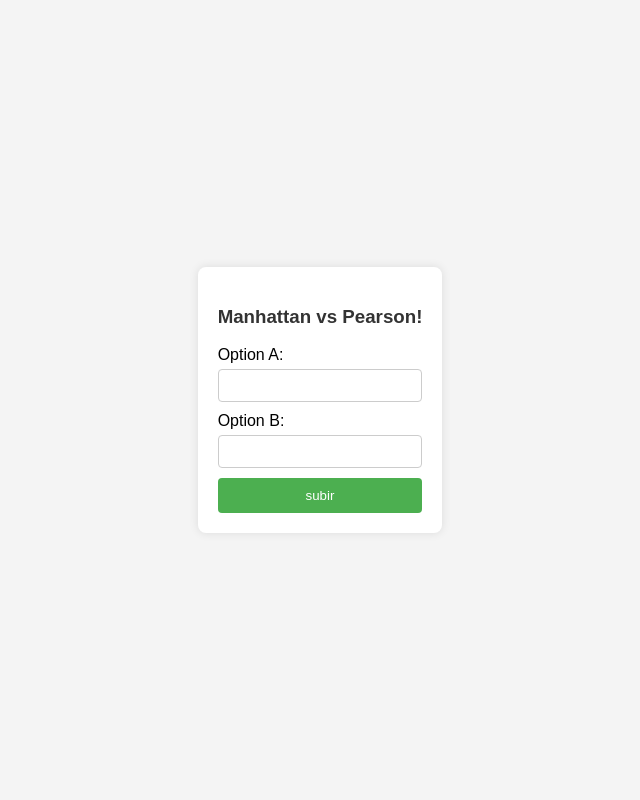
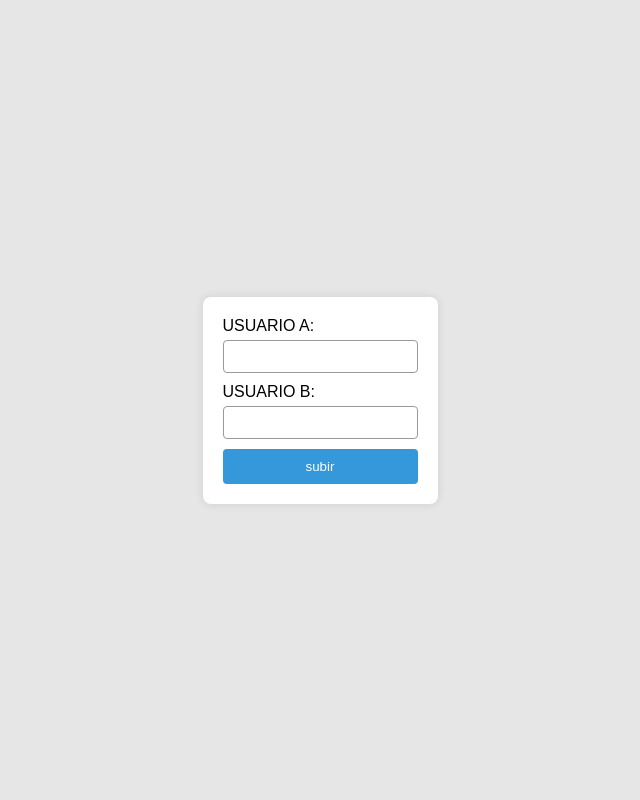
Before and after one commit to KelvinRojasTecsup/DAEA-EXAMEN2.0, a Flask app: page / in a window 1280 px wide. Shown: the whole page, without its empty margins (320-960 px from the left). Run offline with Flask 3, Linux system fonts and the light colour scheme; some libraries are stand-ins or nearby versions.

Commit message:
Tus modificaciones

```diff
--- a/result/views/index.html
+++ b/result/views/index.html
@@ -3,7 +3,7 @@
 
 <head>
   <meta charset="UTF-8">
-  <title>Cats vs Dogs App</title>
+  <title>RESULTADOS DE DISTANCIAS</title>
 
   <style>
     body {
--- a/vote/static/stylesheets/style.css
+++ b/vote/static/stylesheets/style.css
@@ -2,7 +2,7 @@ body {
   font-family: 'Arial', sans-serif;
   margin: 0;
   padding: 0;
-  background-color: #f4f4f4;
+  background-color: #e6e6e6; /* Changed background color */
 }
 
 #content-container {
@@ -13,7 +13,7 @@ body {
 }
 
 #content-container-center {
-  background-color: #fff;
+  background-color: #ffffff; /* Changed background color */
   padding: 20px;
   border-radius: 8px;
   box-shadow: 0 0 10px rgba(0, 0, 0, 0.1);
@@ -35,13 +35,13 @@ label {
 input {
   padding: 8px;
   margin-bottom: 10px;
-  border: 1px solid #ccc;
+  border: 1px solid #999; /* Changed border color */
   border-radius: 4px;
 }
 
 button {
   padding: 10px 15px;
-  background-color: #4caf50;
+  background-color: #3498db; /* Changed button background color */
   color: #fff;
   border: none;
   border-radius: 4px;
@@ -50,7 +50,7 @@ button {
 }
 
 button:hover {
-  background-color: #45a049;
+  background-color: #2980b9; /* Changed button hover background color */
 }
 
 /* Add more styles as needed */
--- a/vote/templates/index.html
+++ b/vote/templates/index.html
@@ -2,7 +2,7 @@
 <html>
   <head>
     <meta charset="utf-8">
-    <title>{{option_a}} vs {{option_b}}!</title>
+    <title>INGRESAR DATOS</title>
     <base href="/index.html">
     <meta name = "viewport" content = "width=device-width, initial-scale = 1.0">
     <meta name="keywords" content="docker-compose, docker, stack">
@@ -13,12 +13,11 @@
   <body>
     <div id="content-container">
       <div id="content-container-center">
-        <h3>{{option_a}} vs {{option_b}}!</h3>
         <form id="choice" name='form' method="POST" action="/">
-          <label for="option_a">Option A:</label>
+          <label for="option_a">USUARIO A:</label>
           <input type="text" id="option_a" name="option_a"  />
 
-          <label for="option_b">Option B:</label>
+          <label for="option_b">USUARIO B:</label>
           <input type="text" id="option_b" name="option_b"  />
 
           <button type="submit" name="boton" > subir</button>
```
